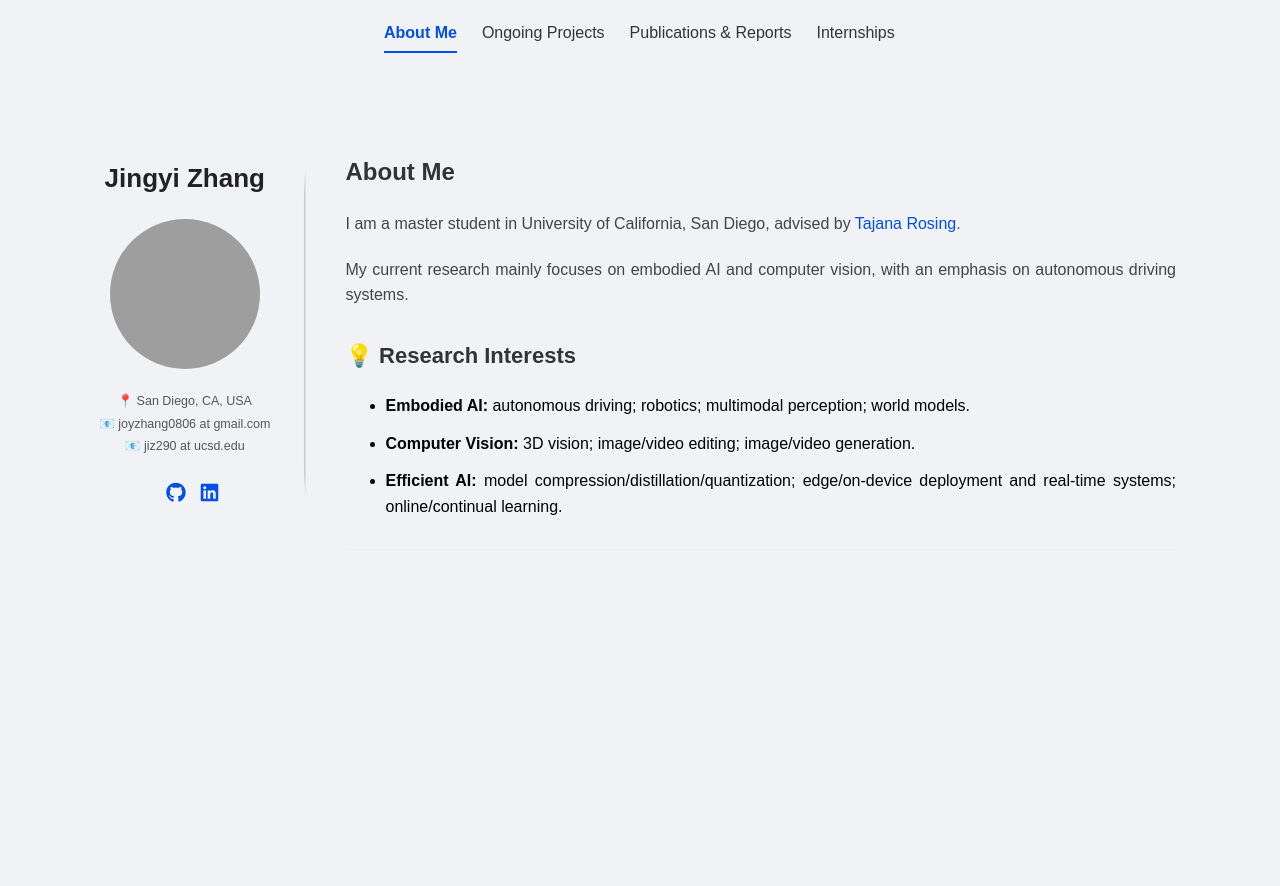
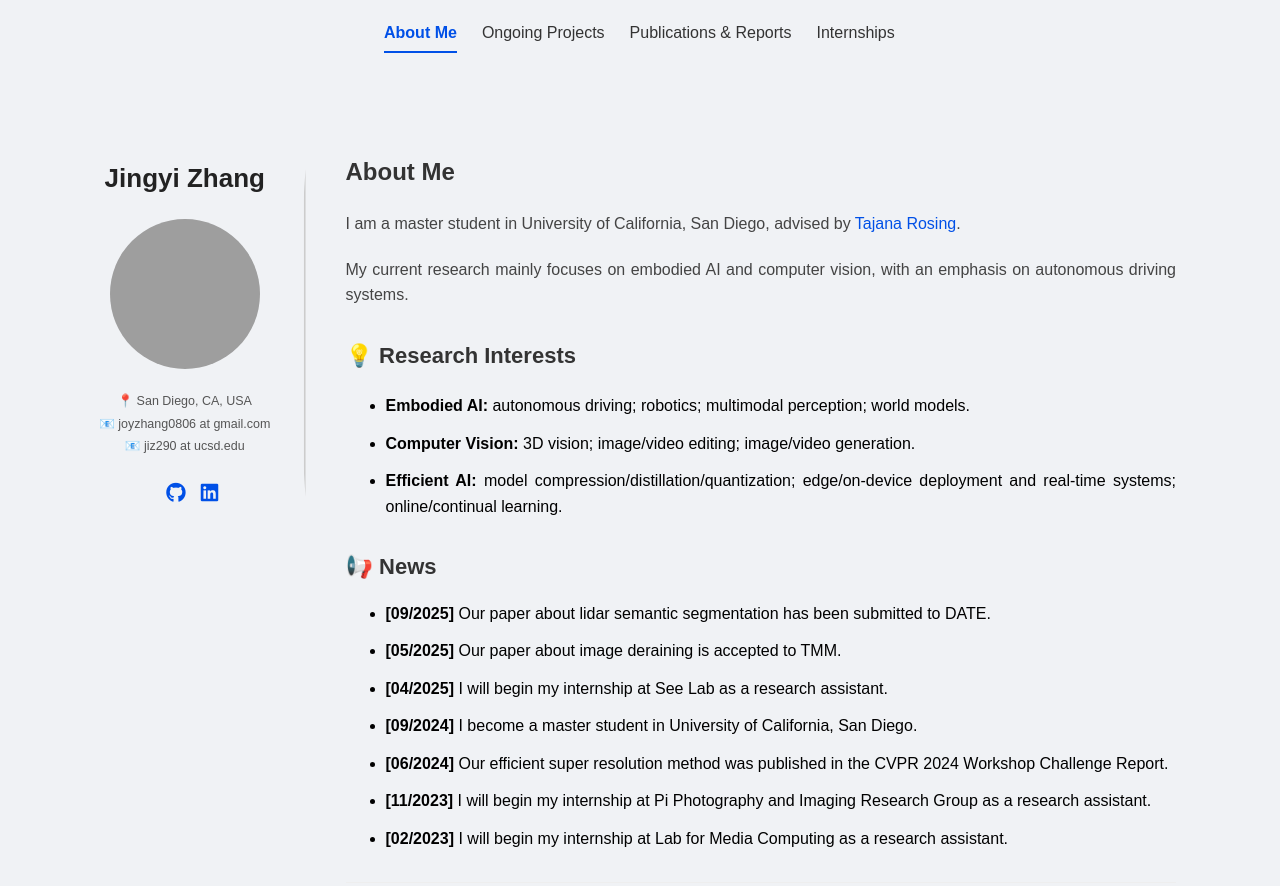
Before and after one commit to jennerz0/jennerz0.github.io, a plain HTML site: page index.html in a window 1280 px wide. Before the commit the page ends 800 px from the top, so only its background shows below. Drawn offline with Linux system fonts and the light colour scheme; grey boxes are pictures that could not be loaded; some icons are missing.

Commit message:
add news

```diff
--- a/index.html
+++ b/index.html
@@ -278,6 +278,9 @@
         #research-interests li {
             margin-bottom: 12px;
         }
+        #news-list li {
+            margin-bottom: 12px;
+        }
     </style>
 </head>
 
@@ -338,6 +341,17 @@
                                 </li>
                             </ul>
                         </p>
+                        <h2 style="font-size: 22px; margin-top: 30px; margin-bottom: 15px; border-bottom: none; padding-bottom: 0;">📢 News</h2>
+                            <ul id="news-list">
+                                <li><strong>[09/2025]</strong> Our paper about lidar semantic segmentation has been submitted to DATE.</li>
+                                <li><strong>[05/2025]</strong> Our paper about image deraining is accepted to TMM.</li>
+                                <li><strong>[04/2025]</strong> I will begin my internship at See Lab as a research assistant.</li>
+                                <li><strong>[09/2024]</strong> I become a master student in University of California, San Diego.</li>
+                                <li><strong>[06/2024]</strong> Our efficient super resolution method was published in the CVPR 2024 Workshop Challenge Report.</li>
+                                <li><strong>[11/2023]</strong> I will begin my internship at Pi Photography and Imaging Research Group as a research assistant.</li>
+                                <!-- <li><strong>[07/2023]</strong> I will begin my internship at Nanhu Lab as an algorithm engineer.</li> -->
+                                <li><strong>[02/2023]</strong> I will begin my internship at Lab for Media Computing as a research assistant.</li>
+                            </ul>
                         <hr />
                     </div>
                 </div>
```
